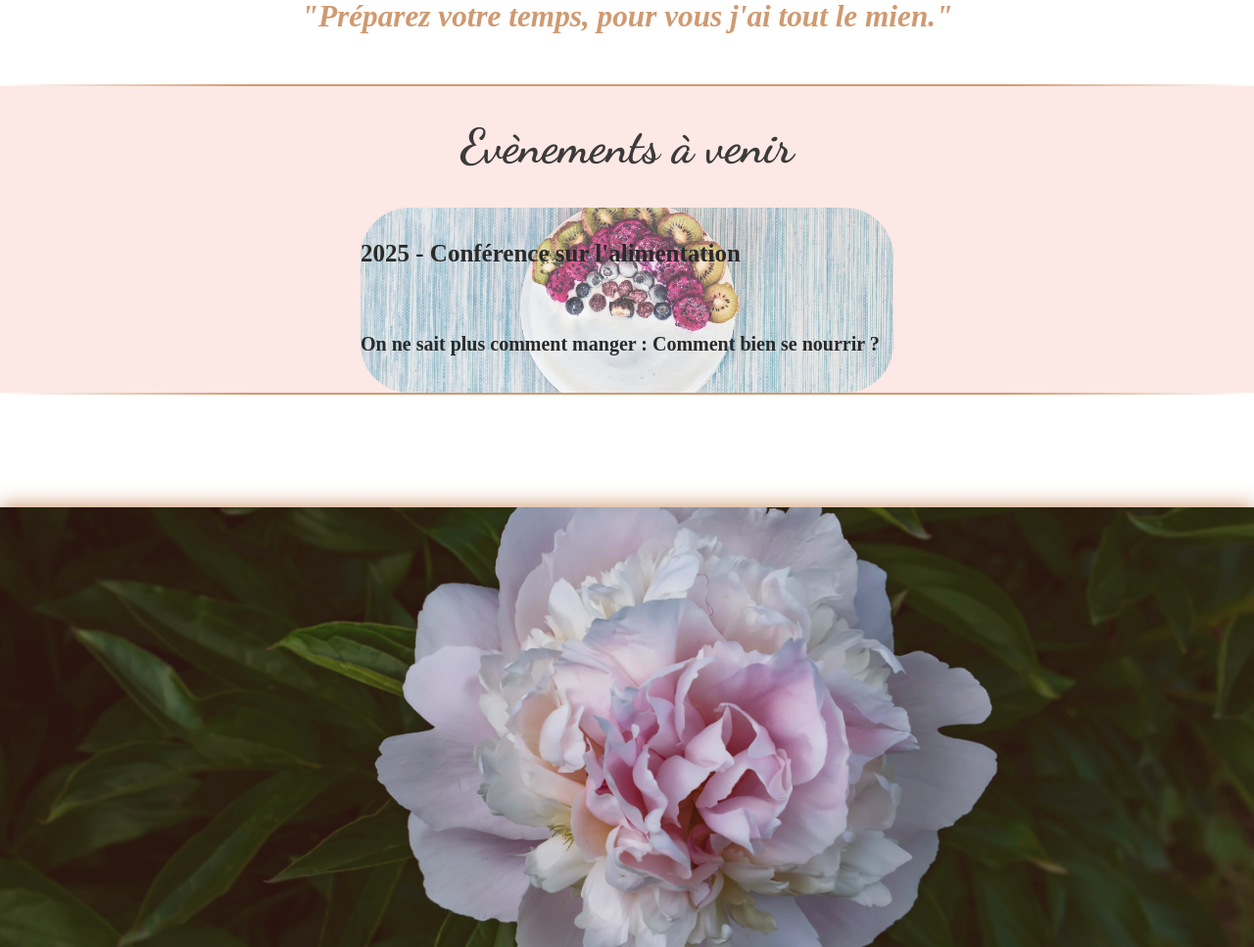
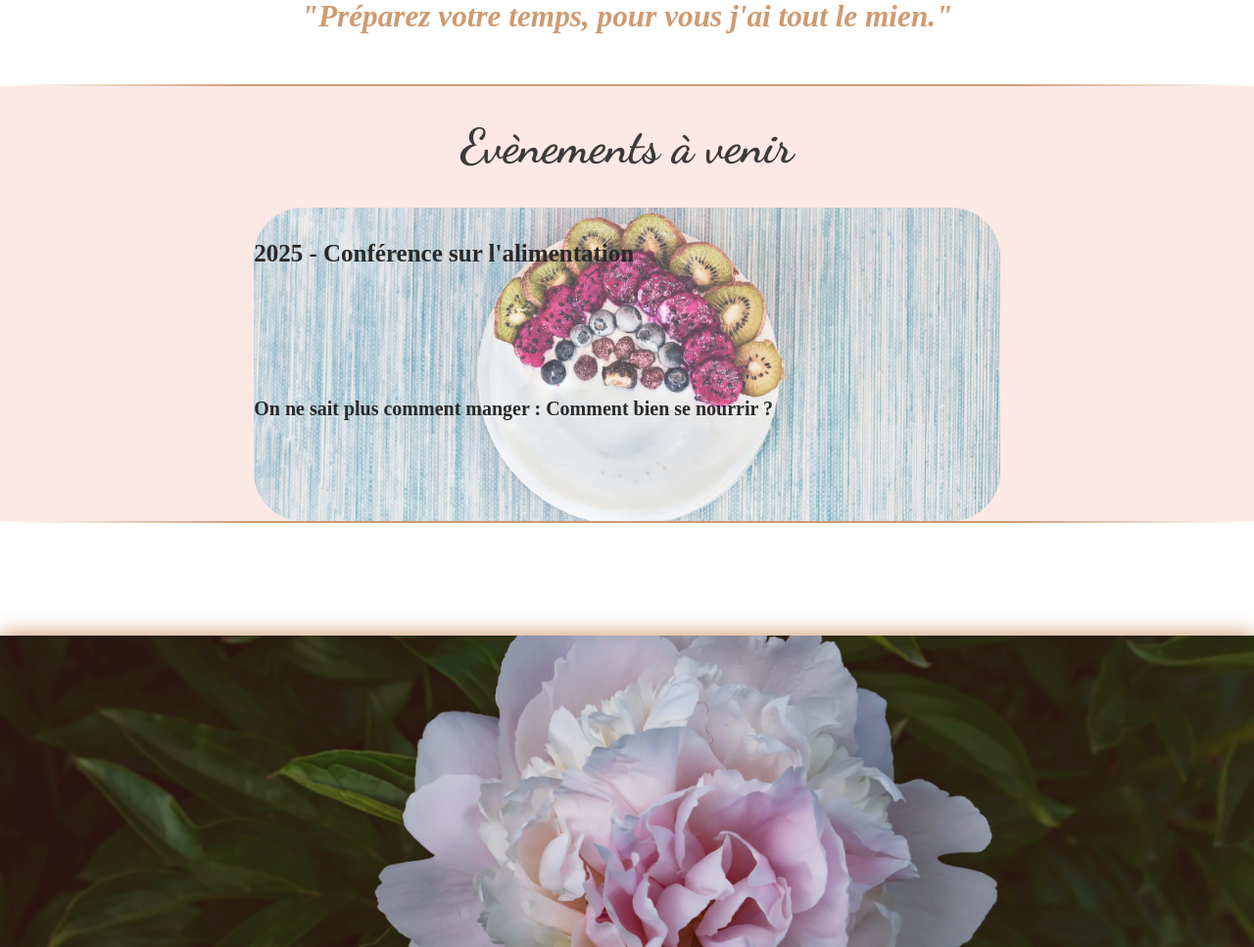
Before and after one commit to Nifrael/jeannelle-1, a PHP site: page / in a window 1280 px wide. Shown: the part 2257-3224 px from the top of the page at 98% size. Run offline with PHP 8.4, Linux system fonts and the light colour scheme; some libraries are stand-ins or nearby versions; some web fonts are replaced.

Commit message:
Modification d'une carte de l'évènement

```diff
--- a/assets/css/components.css
+++ b/assets/css/components.css
@@ -437,7 +437,8 @@ footer a:hover {
 }
 
 .event {
-  width: 50%;
+  width: 70%;
+  height: 40dvh;
   margin: 0 auto;
   display: grid;
   grid-template-columns: 1fr;
```
